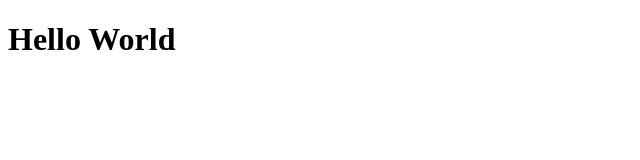
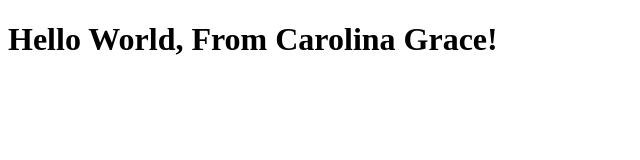
Before and after one commit to cgkenned/helloworld, a plain HTML site: page index.html in a window 1280 px wide. Shown: the whole page, without its empty margins (0-640 px from the left). Drawn offline with Linux system fonts and the light colour scheme.

Commit message:
Updating index file.

```diff
--- a/index.html
+++ b/index.html
@@ -5,6 +5,6 @@
     <title>Hello World</title>
   </head>
   <body>
-    <h1>Hello World</h1>
+    <h1>Hello World, From Carolina Grace!</h1>
   </body>
 </html>
```
